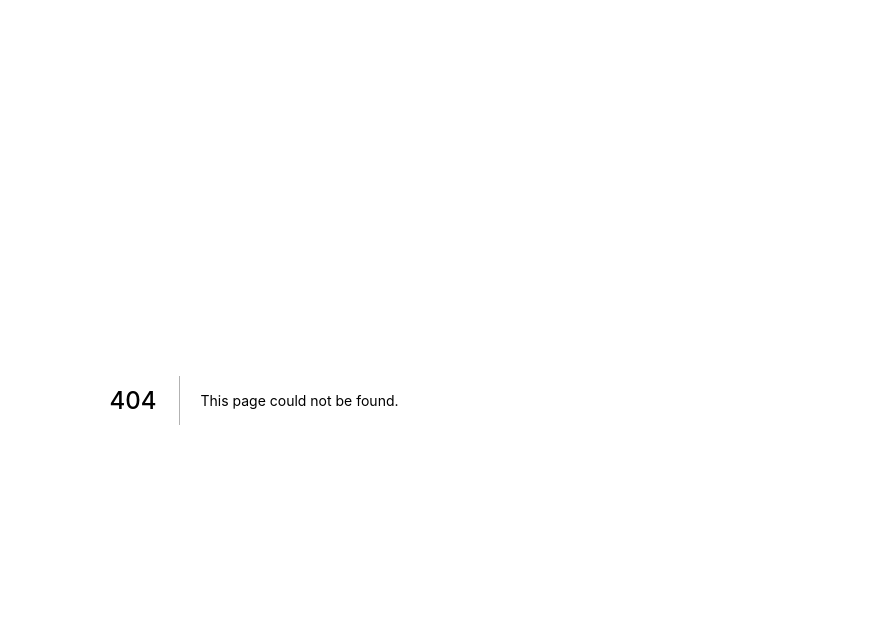
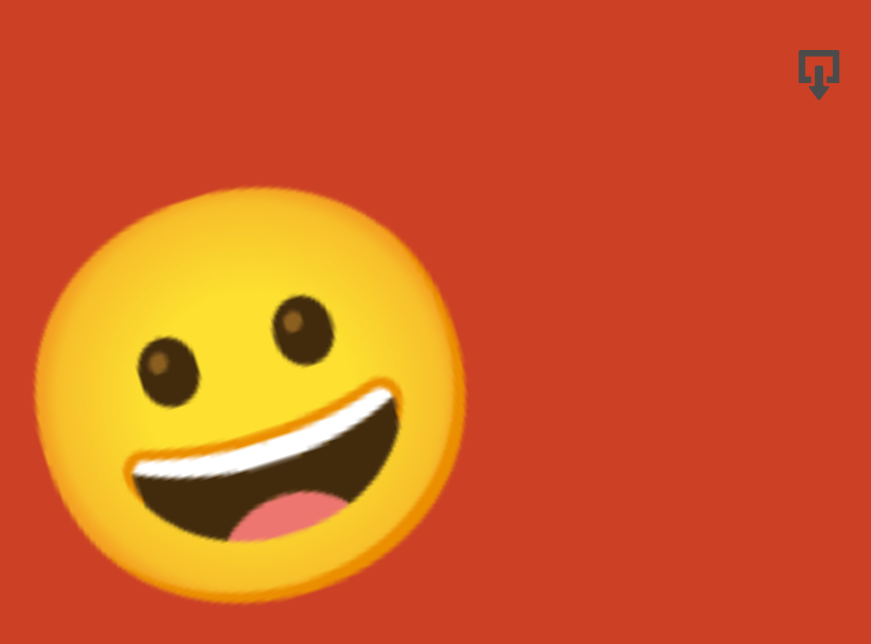
Before and after one commit to yyyoichi/kusoapp1, a Next.js app: page /letter in a window 1280 px wide. Before the commit this address had no page. Shown: the top 644 px of the page, without its empty margins (386-1257 px from the left). Built offline with nearby package versions, Linux system fonts and the light colour scheme.

Commit message:
new Page add

```diff
--- /dev/null
+++ b/pages/letter.tsx
@@ -0,0 +1,124 @@
+import { saveAs } from 'file-saver';
+//@ts-ignore
+import GIFEncoder from "gif-encoder-2";
+import type { NextPage } from 'next'
+import Head from 'next/head'
+import Image from 'next/image';
+import { useRouter } from 'next/router'
+import { useCallback, useEffect, useRef, useState } from 'react'
+import { default as Emo } from '../emoji/Emoji';
+import styles from '../styles/Home.module.css'
+const Emoji = new Emo()
+const WIDTH = 340;
+const HEIGHT = 300;
+
+const Home: NextPage = () => {
+  const router = useRouter()
+  const emjQuery = router.query.emj as string
+  const [selectState, setState] = useState<{ open: boolean, emoji: string }>({ open: false, emoji: "😀" })
+  useEffect(() => {
+    if (emjQuery) setState({ open: false, emoji: Emoji.getAt(emjQuery) })
+  }, [emjQuery])
+
+  const clickMain = () => setState(s => { return { ...s, open: true } })
+  const onClick = (emoji: string) => {
+    router.push({
+      pathname: "/",
+      query: { emj: Emoji.getIndexOf(emoji) }
+    })
+  }
+  const canvasRef = useRef(null);
+  const [loading, setLoading] = useState<boolean>(false);
+  const download = useCallback(() => {
+    console.log("create");
+    const canvas: any = canvasRef.current;
+    const ctx = canvas.getContext("2d") as CanvasRenderingContext2D;
+    const encoder = new GIFEncoder(WIDTH, HEIGHT);
+    const ratio = [0, 6, 6, 6, 6, 4, 2, -2, -4, -6, -6, -6, -6/**0 */, -6, -6, -6, -6, -4, -2, 4, 6, 6, 6, 6];
+    const delay = 2000 / ratio.length;
+    encoder.setDelay(delay);
+    encoder.start();
+    ctx.font = "250px serif"
+    ctx.textBaseline = "top"
+    ctx.textAlign = "left"
+
+    for (const r of ratio) {
+      ctx.fillStyle = "white";
+      ctx.fillRect(0, 0, WIDTH, HEIGHT);
+      ctx.fillText(selectState.emoji, 0, 16);
+      encoder.addFrame(ctx);
+      ctx.translate(WIDTH / 2, HEIGHT / 2);
+      ctx.rotate(r * Math.PI / 180);
+      ctx.translate(-WIDTH / 2, -HEIGHT / 2);
+      ctx.clearRect(0, 0, WIDTH, HEIGHT);
+    }
+    encoder.finish();
+    const buffer = encoder.out.getData();
+    const blob = new Blob([buffer], { type: "image/gif" });
+    saveAs(blob, `${selectState.emoji}.gif`);
+    console.log("finish");
+    setLoading(false);
+  }, [selectState.emoji]);
+  useEffect(() => {
+    if(!loading) return ;
+    setTimeout(download, 500);
+  }, [loading, download]);
+  return (
+    <div className={styles.wrapper}>
+      <Head>
+        <title>{`DEMOJI`}</title>
+        <meta name="description" content={`アイコン${selectState["emoji"]}を大きく表示するだけのくそアプリ。横にアプリが揺れるだけ。ダウンロード対応。`} />
+        <link rel="apple-touch-icon" type="image/png" href="/apple-touch-icon-180x180.png" />
+        <link rel="icon" type="image/png" href="/icon-192x192.png" />
+        <link rel="icon" href="/favicon.ico" />
+      </Head>
+      <div
+        className={styles.emoji}
+        onClick={clickMain}
+      >
+        <p>
+          {selectState["emoji"]}
+        </p>
+      </div>
+      {
+        selectState["open"] ? <div className={styles.select_wrapper}>
+          <div className={styles.emoji_box}>
+            {
+              Emo.JI.map((x, i) => <div
+                onClick={() => onClick(x)}
+                key={i}
+              >
+                {x}
+              </div>
+              )
+            }
+          </div>
+        </div>
+          : <></>
+      }
+      <div>
+        <div className={loading ? styles.loadingBox : styles.downloadBox} onClick={() => setLoading(true)} >
+          {
+            loading ? <Image
+              src={"/image/loading.png"}
+              alt="ローディング"
+              width={50}
+              height={50} /> : <Image
+              src={"/image/download.png"}
+              alt={"ダウンロード"}
+              width={50}
+              height={50}
+            />
+          }
+        </div>
+        <canvas
+          style={{ display: "none" }}
+          width={WIDTH}
+          height={HEIGHT}
+          ref={canvasRef}></canvas>
+      </div>
+    </div >
+  )
+}
+
+export default Home
```
